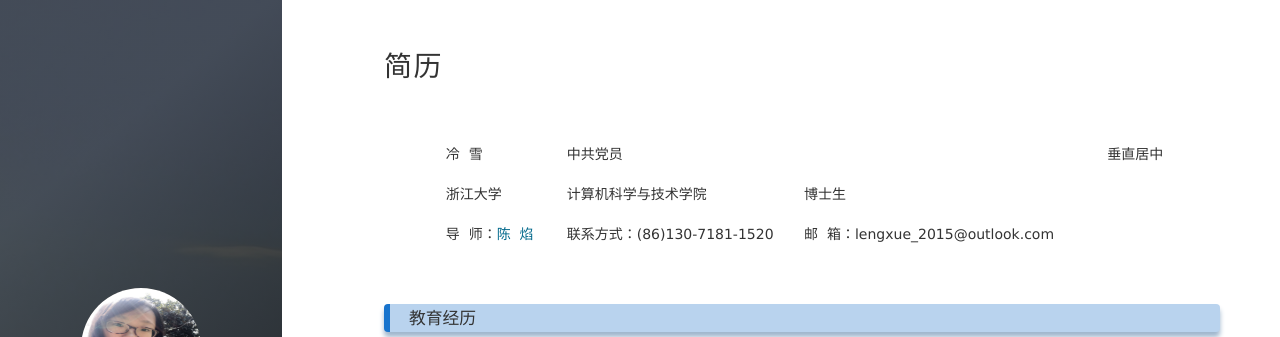
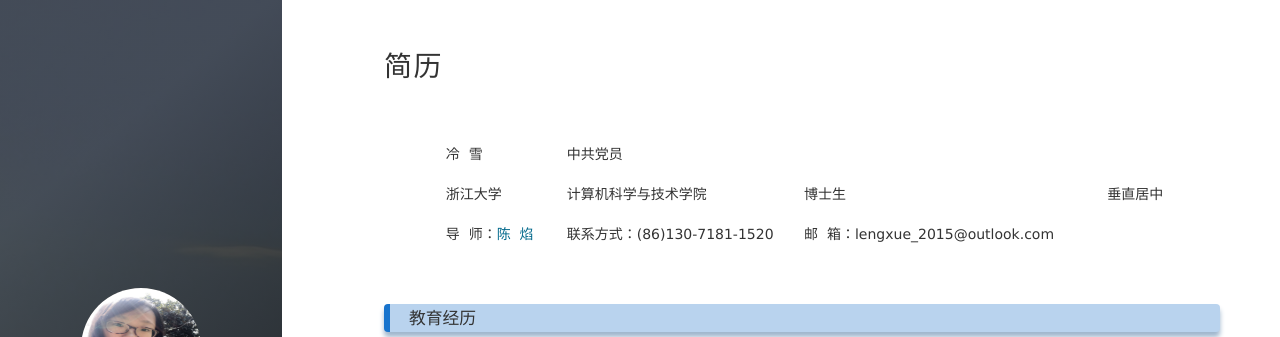
Before and after one commit to lxv458/OldWeb, a Jekyll site: the page built from about.md, in a window 1280 px wide. Shown: the top 337 px of the page. Built offline with Jekyll 4.4.1, drawn with Linux system fonts in a browser that asks for light colours; nearby versions of some CDN libraries; comment, search, counter and statistics services are not loaded.

Commit message:
basic information

```diff
--- a/about.md
+++ b/about.md
@@ -7,7 +7,7 @@ title: 简历
 		<td align="left">冷&nbsp;&nbsp;雪</td>
 		<td align="left">中共党员</td>
 		<td align="left"></td>
-		<td align="center" rowspan="3" valign="middle">垂直居中</td>
+		<td align="center" rowspan="3" style="vertical-align:middle">垂直居中</td>
 	</tr>
 	<tr valign="middle">
 		<td align="left">浙江大学</td>
```
